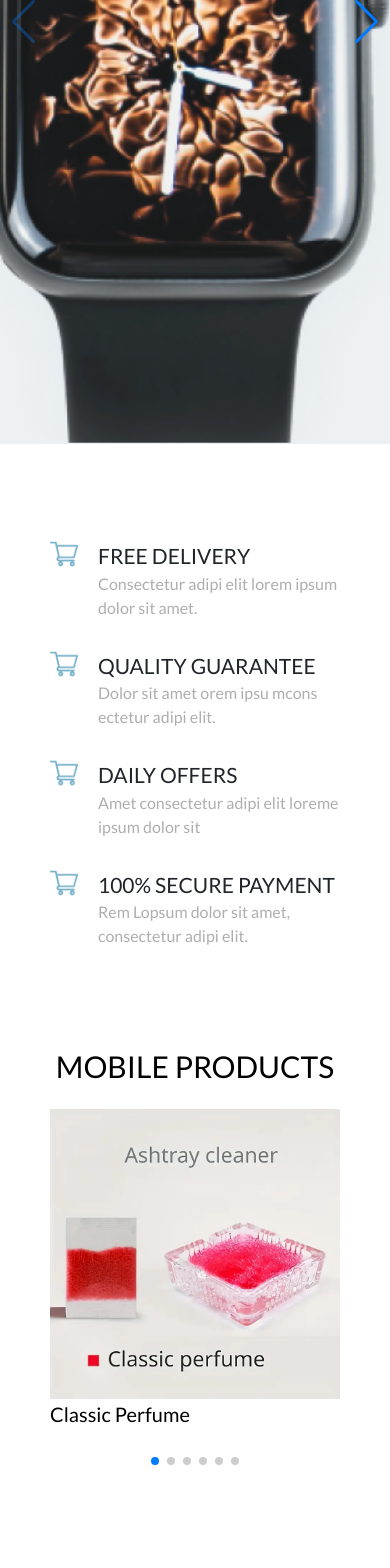
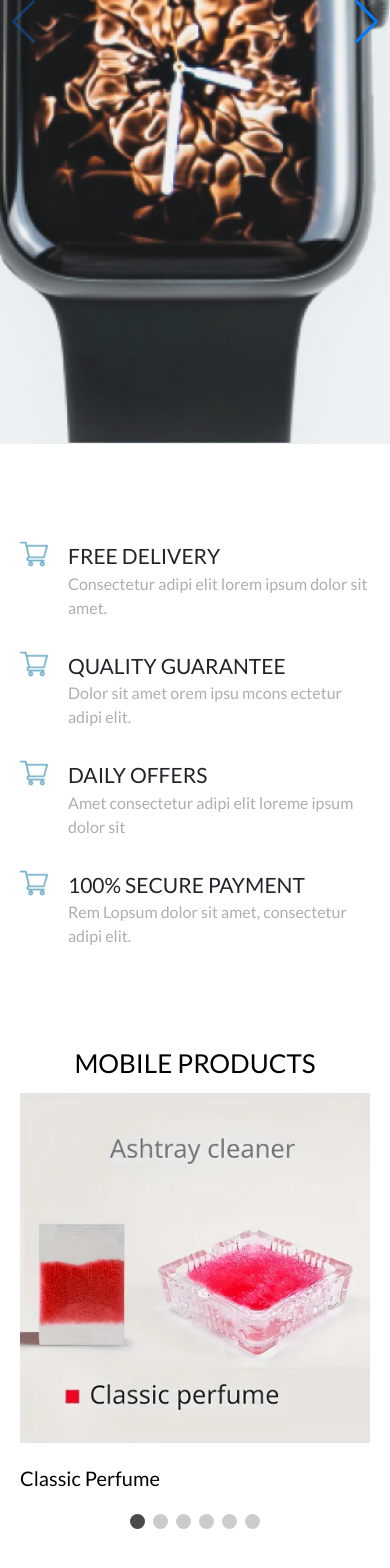
Before and after one commit to Desp0o/ashtray-proj, a React (Vite) app: page / in a window 390 px wide. Shown: the part 400-1968 px from the top of the page. Built offline with nearby package versions, Linux system fonts and the light colour scheme.

Commit message:
update code

```diff
--- a/src/components/Navbar.tsx
+++ b/src/components/Navbar.tsx
@@ -14,7 +14,7 @@ const Navbar = () => {
   };
 
   return (
-    <nav className="h-[89px] w-full bg-white px-[50px] fixed left-0 top-0 z-[999] flex items-center justify-between">
+    <nav className="h-[89px] w-full bg-white px-[20px] md:px-[50px] fixed left-0 top-0 z-[999] flex items-center justify-between">
       <p className="text-[40px] font-[900]">Ashtray</p>
 
       <div className="hidden md:flex items-center gap-[40px] text-[#717171] font-[600]">
--- a/src/components/ProductSection.tsx
+++ b/src/components/ProductSection.tsx
@@ -12,8 +12,10 @@ import { ashArray } from "../lib/ashtrayArray";
 
 const ProductSection = () => {
   return (
-    <section className="px-[50px] flex flex-col gap-[20px]">
-      <h2 className="text-[30px] uppercase text-center">Mobile Products</h2>
+    <section className="px-[20px] md:px-[50px] flex flex-col gap-[10px]">
+      <h2 className="text-[26px] ssm:text-[30px] uppercase text-center">
+        Mobile Products
+      </h2>
 
       <div>
         <Swiper
@@ -39,19 +41,21 @@ const ProductSection = () => {
           modules={[Pagination]}
           className="mySwiper2"
         >
-          {
-            ashArray.map((item, index)=>{
-                return(
-                    <SwiperSlide key={index}>
-            <div className="flex flex-col items-start">
-                <img src={item.image} className="w-[300px] h-[300px]"/>
-                <h3 className="text-[20px] capitalize">{item.title}</h3>
-            </div>
-          </SwiperSlide>
-                )
-            })
-          }
-
+          {ashArray.map((item, index) => {
+            return (
+              <SwiperSlide key={index}>
+                <div className="flex flex-col items-start gap-[20px]">
+                  <img
+                    loading="lazy"
+                    src={item.image}
+                    className="w-[300px] h-[300px]"
+                    alt="ashtray img"
+                  />
+                  <h3 className="text-[20px] capitalize">{item.title}</h3>
+                </div>
+              </SwiperSlide>
+            );
+          })}
         </Swiper>
       </div>
     </section>
--- a/src/components/SecondSection.tsx
+++ b/src/components/SecondSection.tsx
@@ -3,7 +3,7 @@ import { featureArray } from "../lib/featureblock";
 
 const SecondSection = () => {
   return (
-    <section className="w-full max-w-[1440px] mx-auto flex flex-col items-center md:flex-row md:flex-wrap md:items-start justify-center lg:justify-between gap-[30px] 1xl:gap-0 px-[50px]">
+    <section className="w-full max-w-[1440px] mx-auto flex flex-col items-center md:flex-row md:flex-wrap md:items-start justify-center lg:justify-between gap-[30px] 1xl:gap-0 px-[20px] md:px-[50px]">
       {featureArray.map((item, index) => {
         return (
           <FeaturesBlock
--- a/src/components/styles2.css
+++ b/src/components/styles2.css
@@ -10,3 +10,12 @@
     object-fit: cover;
     height: 100%;
   }
+
+  .swiper-pagination-bullet{
+    width: 15px !important;
+    height: 15px !important;
+  }
+
+ .swiper-pagination-bullet-active{
+  background-color: #4a4a4a;
+ }
--- a/tailwind.config.js
+++ b/tailwind.config.js
@@ -15,6 +15,7 @@ export default {
         secondary: "Jost"
       },
       screens: {
+        'ssm': "400px",
         '1xl': '1400px',
       },
     },
```
